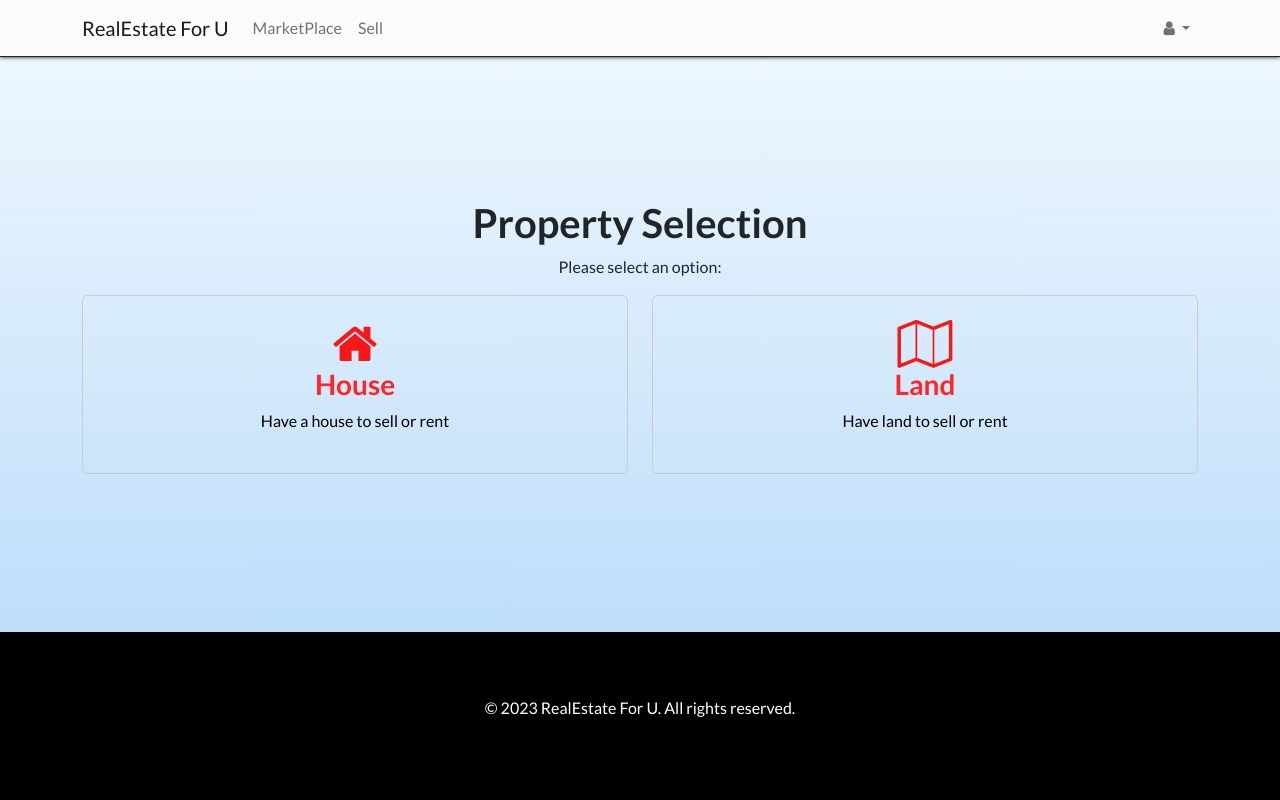
After one commit to RaviTeja-12/Realestate-webapp, a Django app: page /sellfirst/ in a window 1280 px wide. The commit adds this page. Run offline with Django 3.2, Linux system fonts and the light colour scheme; some libraries are stand-ins or nearby versions.

Commit message:
commit 5

```diff
--- a/jyore/templates/jyore/MarketPlace.html
+++ b/jyore/templates/jyore/MarketPlace.html
@@ -134,7 +134,7 @@
             <div class="collapse navbar-collapse" id="navcol-1">
                 <ul class="navbar-nav">
                     <li class="nav-item"><a class="nav-link" href="{% url 'marketplace' %}">MarketPlace</a></li>
-                    <li class="nav-item"><a class="nav-link" href="{% url 'sell' %}">Sell</a></li>
+                    <li class="nav-item"><a class="nav-link" href="{% url 'sellfirst' %}">Sell</a></li>
                 </ul>
                 <ul class="navbar-nav ms-auto">
                     <!-- Filters dropdown -->
--- a/jyore/templates/jyore/profile.html
+++ b/jyore/templates/jyore/profile.html
@@ -18,7 +18,7 @@ style="background: rgba(255, 249, 249, 0.48);border-bottom-width: 1px;border-bot
     <div class="collapse navbar-collapse" id="navcol-1">
         <ul class="navbar-nav">
             <li class="nav-item"><a class="nav-link" href="{% url 'marketplace' %}">MarketPlace</a></li>
-            <li class="nav-item"><a class="nav-link" href="{% url 'sell' %}">Sell</a></li>
+            <li class="nav-item"><a class="nav-link" href="{% url 'sellfirst' %}">Sell</a></li>
         </ul>
         <ul class="navbar-nav" style="float:right">
             <!-- User Icon and Dropdown -->
--- a/jyore/templates/jyore/sell.html
+++ b/jyore/templates/jyore/sell.html
@@ -23,7 +23,7 @@ style="background: rgba(255, 249, 249, 0.48);border-bottom-width: 1px;border-bot
     <div class="collapse navbar-collapse" id="navcol-1">
         <ul class="navbar-nav">
             <li class="nav-item"><a class="nav-link" href="{% url 'marketplace' %}">MarketPlace</a></li>
-            <li class="nav-item"><a class="nav-link" href="{% url 'sell' %}">Sell</a></li>
+            <li class="nav-item"><a class="nav-link" href="{% url 'sellfirst' %}">Sell</a></li>
         </ul>
         <ul class="navbar-nav" style="float:right">
             <!-- User Icon and Dropdown -->
--- /dev/null
+++ b/jyore/templates/jyore/sellfirst.html
@@ -0,0 +1,136 @@
+{% load static %}
+<!DOCTYPE html>
+<html lang="en">
+
+<head>
+  <meta charset="UTF-8">
+  <meta name="viewport" content="width=device-width, initial-scale=1.0">
+  <title>RealEstate For U sell</title>
+  <link rel="stylesheet" href="{% static 'jyore/bootstrap/css/bootstrap.min.css' %}">
+  <link rel="stylesheet" href="https://fonts.googleapis.com/css?family=Lato:300,400,700,300italic,400italic,700italic&amp;display=swap">
+  <link rel="stylesheet" href="{% static 'jyore/fonts/font-awesome.min.css' %}">
+  <link rel="stylesheet" href="{% static 'jyore/fonts/simple-line-icons.min.css' %}">
+  <link rel="stylesheet" href="{% static 'jyore/css/animate.min.css' %}">
+  <style>
+    body {
+      margin: 0;
+      padding: 0;
+      font-family: 'Lato', sans-serif;
+      background: linear-gradient(to bottom, #f2f9fe, #b0d6f9);
+      min-height: 100vh;
+      display: flex;
+      flex-direction: column;
+    }
+
+    .container-main {
+      flex: 1;
+      display: flex;
+      align-items: center;
+      justify-content: center;
+    }
+
+    .option-card {
+      cursor: pointer;
+      border: 1px solid #ccc;
+      border-radius: 5px;
+      color: rgb(255, 38, 38);
+      transition: transform 0.3s, box-shadow 0.3s;
+    }
+    .card-body i{
+        color: rgb(246, 23, 23);
+    }
+
+    .option-card:hover {
+      transform: translateY(-5px);
+      box-shadow: 0 4px 6px rgba(0, 0, 0, 0.1);
+    }
+
+    .option-card .card-body {
+      text-align: center;
+    }
+
+    .option-card .fa {
+      font-size: 48px;
+    }
+
+    .footer {
+      background-color: #000000;
+      padding: 20px;
+      text-align: center;
+      color: white;
+    }
+    a{
+      text-decoration: none;
+    }
+  </style>
+</head>
+
+<body>
+  <nav class="navbar navbar-light navbar-expand-md sticky-top" style="background: rgba(252, 252, 252, 0.824);border-bottom-width: 1px;border-bottom-style: solid;border-radius: 0px;box-shadow: 0px 0px 4px rgb(0, 0, 0);backdrop-filter: blur(8px);-webkit-backdrop-filter: blur(8px);">
+    <div class="container">
+      <a class="navbar-brand" href="{% url 'home'%}">RealEstate For U</a>
+      <button data-bs-toggle="collapse" class="navbar-toggler" data-bs-target="#navcol-1"></button>
+      <div class="collapse navbar-collapse" id="navcol-1">
+        <ul class="navbar-nav">
+          <li class="nav-item"><a class="nav-link" href="{% url 'marketplace' %}">MarketPlace</a></li>
+          <li class="nav-item"><a class="nav-link" href="{% url 'sellfirst' %}">Sell</a></li>
+        </ul>
+        <ul class="navbar-nav ms-auto">
+
+          <li class="nav-item dropdown">
+            <a class="nav-link dropdown-toggle" href="#" id="userDropdown" role="button" data-bs-toggle="dropdown" aria-expanded="false">
+              <i class="fa fa-user"></i>
+            </a>
+            <ul class="dropdown-menu dropdown-menu-end" aria-labelledby="userDropdown">
+              <li><a class="dropdown-item" href="{%url 'profile' %}">Profile</a></li>
+              <li><a class="dropdown-item" href="{%url 'inbox' %}">Inbox</a></li>
+              <li><hr class="dropdown-divider"></li>
+              <li><a class="dropdown-item" href="{%url 'logout'%}">Logout</a></li>
+            </ul>
+          </li>
+        </ul>
+      </div>
+    </div>
+  </nav>
+  <div class="container-main">
+    <div class="container">
+      <h1 class="text-center">Property Selection</h1>
+      <p class="text-center">Please select an option:</p>
+
+      <div class="row">
+        <div class="col-lg-6">
+          <a href="{% url 'sell' %}">
+            <div class="option-card text-center py-4 px-3 mb-3">
+              <div class="card-body">
+                <i class="fa fa-home"></i>
+                <h3>House</h3>
+                <p style="color: #000000;">Have a house to sell or rent</p>
+              </div>
+            </div>
+          </a>
+
+        </div>
+        <div class="col-lg-6">
+          <a href="{% url 'sell' %}">
+            <div class="option-card text-center py-4 px-3 mb-3">
+              <div class="card-body">
+                <i class="fa fa-map-o"></i>
+                <h3>Land</h3>
+                <p style="color: #000000;">Have land to sell or rent</p>
+              </div>
+            </div>
+          </a>
+        </div>
+      </div>
+    </div>
+  </div>
+
+  <footer class="footer">
+    <p>&copy; 2023 RealEstate For U. All rights reserved.</p>
+  </footer>
+
+  <script src="https://code.jquery.com/jquery-3.6.0.min.js"></script>
+  <script src="{% static 'jyore/bootstrap/js/bootstrap.min.js' %}"></script>
+</body>
+
+</html>
--- a/jyore/templates/jyore/viewproperty.html
+++ b/jyore/templates/jyore/viewproperty.html
@@ -62,7 +62,7 @@
       <div class="collapse navbar-collapse" id="navcol-1">
         <ul class="navbar-nav">
           <li class="nav-item"><a class="nav-link" href="{% url 'marketplace' %}">MarketPlace</a></li>
-          <li class="nav-item"><a class="nav-link" href="{% url 'sell' %}">Sell</a></li>
+          <li class="nav-item"><a class="nav-link" href="{% url 'sellfirst' %}">Sell</a></li>
         </ul>
         <ul class="navbar-nav ms-auto">
 
--- a/jyore/urls.py
+++ b/jyore/urls.py
@@ -1,5 +1,5 @@
 from django.urls import path
-from .views import index,login_page,register,logout_view,marketplace,sell,profile_view,delete_v,verify_otp, viewproperty
+from .views import index,login_page,register,logout_view,marketplace,sell,profile_view,delete_v,verify_otp, viewproperty,sellfirst
 from django.conf.urls.static import static
 from django.conf import settings
 urlpatterns = [
@@ -13,4 +13,5 @@ urlpatterns = [
     path("delete/<int:id>/",delete_v,name="delete_v"),
     path('verify-otp/<str:username>', verify_otp, name='verify_otp'),
     path('viewproperty/<int:id>/', viewproperty, name='viewproperty'),
+    path('sellfirst/',sellfirst,name='sellfirst'),
 ]+ static(settings.MEDIA_URL, document_root=settings.MEDIA_ROOT)
--- a/jyore/views.py
+++ b/jyore/views.py
@@ -216,3 +216,6 @@ def viewproperty(request, id):
         'profile': profile,
     }
     return render(request, 'jyore/viewproperty.html', context)
+
+def sellfirst(request):
+    return render(request, 'jyore/sellfirst.html')
```
